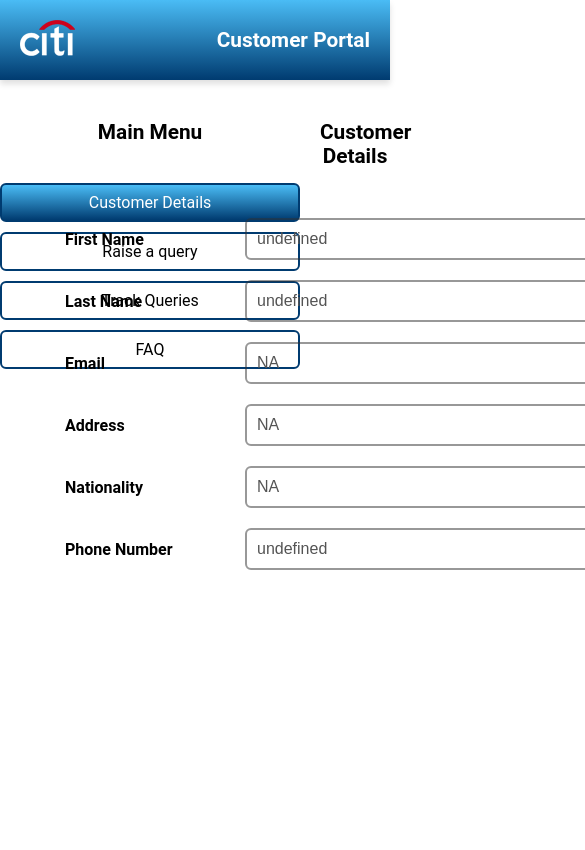
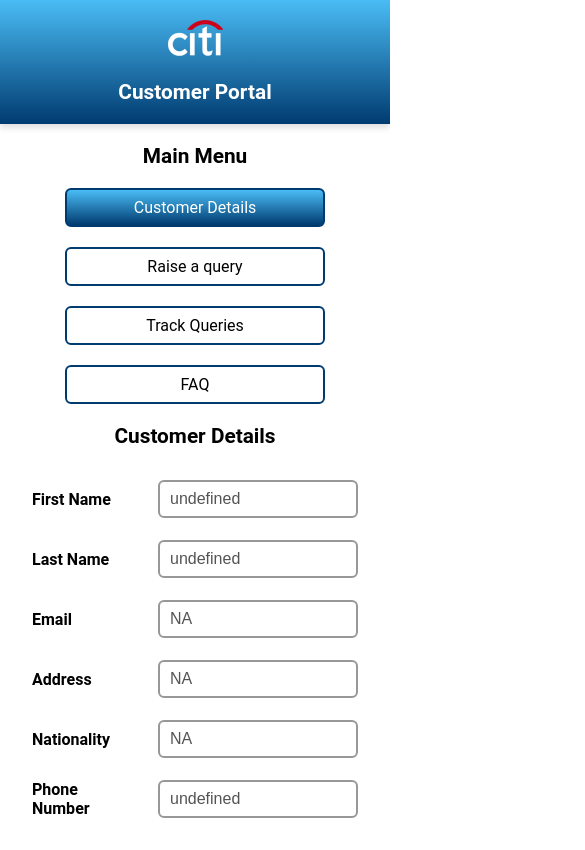
Before and after one commit to Bala-Logesh/Ode_to_Code, a website: page public/client/details.html in a window 390 px wide. Shown: the top 850 px of the page, 585 px wide, since content can reach past the window. Drawn offline with Linux system fonts and the light colour scheme.

Commit message:
Fixed clients website

```diff
--- a/public/client/details.html
+++ b/public/client/details.html
@@ -5,26 +5,26 @@
         <meta http-equiv="X-UA-Compatible" content="IE=edge" />
         <meta name="viewport" content="width=device-width, initial-scale=1.0" />
 
-        <link rel="stylesheet" href="/css/index.css" />
-        <link rel="stylesheet" href="/css/client.css" />
+        <link rel="stylesheet" href="/css/style.css" />
 
         <title>Customer Website</title>
     </head>
     <body>
         <div class="two-row-grid">
             <div id="navbar" data-page="client"></div>
-            <div class="two-column-grid">
+            <div class="client-grid">
                 <div class="menu flex-col">
                     <h3 class="title">Main Menu</h3>
-                    <br />
-                    <a href="details.html" class="button active">Customer Details</a>
-                    <a href="raise_query.html" class="button">Raise a query</a>
-                    <a href="track_query.html" class="button">Track Queries</a>
-                    <a href="faq.html" class="button">FAQ</a>
+                    <div class="flex-col">
+                        <a href="details.html" class="button active">Customer Details</a>
+                        <a href="raise_query.html" class="button">Raise a query</a>
+                        <a href="track_query.html" class="button">Track Queries</a>
+                        <a href="faq.html" class="button">FAQ</a>
+                    </div>
                 </div>
-                <di class="client-container flex-col">
+                <di class="client-main-container flex-col">
                     <h3 class="title">Customer Details</h3>
-                    <table id="c_details" class="c_details flex-column"></table>
+                    <table id="c_details" class="c_details"></table>
                 </div>
             </div>
         </div>
--- a/public/css/client.css
+++ /dev/null
@@ -1,76 +0,0 @@
-.form > .flex {
-    gap: 10px;
-}
-
-.form > .flex > input {
-    width: 195px;
-}
-
-.two-column-grid {
-    margin: 40px auto;
-    gap: 20px;
-    width: 100%;
-}
-
-.menu {
-    align-self: start;
-    gap: 10px;
-}
-
-.menu > .button {
-    width: 300px;
-}
-
-.client-container {
-    align-items: start;
-    justify-content: flex-start;
-    min-width: 100%;
-    gap: 20px;
-}
-
-.client-container .title {
-    width: 100%;
-    text-align: center;
-    margin-bottom: 20px;
-}
-
-.question {
-    margin-left: 50px;
-    padding-left: 10px;
-    border-left: 2px solid #003b70;
-}
-
-.c_details {
-    align-self: center;
-    border: none;
-}
-
-.c_details > tr {
-    display: grid;
-    grid-template-columns: 180px 1fr;
-    padding: 10px;
-    align-items: center;
-    border: none;
-}
-
-.c_details td {
-    border: none;
-}
-
-.tasks {
-    margin-top: 0;
-    margin: 0 auto;
-}
-
-.tasks tr td:nth-child(3) {
-    width: 200px;
-    text-overflow: hidden;
-}
-
-.tasks tr td:nth-child(4) {
-    width: 355px;
-}
-
-.raise-query {
-    align-self: center;
-}
--- a/public/css/index.css
+++ b/public/css/index.css
@@ -36,6 +36,7 @@
 .nav-container {
     background: linear-gradient(to bottom, #4abcf5, #003b70);
     color: white;
+    margin: 0 auto;
     box-shadow: 0 4px 6px 0 #00000020;
 }
 
@@ -77,7 +78,7 @@
     padding: 10px;
 }
 
-button,
+/* button,
 select,
 textarea,
 .button {
@@ -91,7 +92,7 @@
 .active {
     color: white;
     background: linear-gradient(to bottom, #4abcf5, #003b70);
-}
+} */
 
 select,
 textarea {
@@ -114,10 +115,6 @@
 .danger,
 .back {
     width: 150px;
-}
-
-.pointer {
-    cursor: pointer;
 }
 
 .success:hover {
--- /dev/null
+++ b/public/css/style.css
@@ -0,0 +1,226 @@
+/* ================================================== Resets ================================================== */
+* {
+    margin: 0;
+    padding: 0;
+    box-sizing: border-box;
+}
+
+.html {
+    height: 100vh;
+    overflow: hidden;
+}
+
+body {
+    font-family: 'Roboto', sans-serif;
+}
+
+a {
+    text-decoration: none;
+    text-align: center;
+    color: inherit;
+}
+
+input,
+button {
+    border: 0;
+    outline: none;
+    background-color: transparent;
+    font-size: 1rem;
+}
+
+button {
+    cursor: pointer;
+}
+
+/* ================================================== Forms ================================================== */
+.form {
+    gap: 20px;
+    margin: 10px auto 20px;
+}
+
+button,
+select,
+textarea,
+input {
+    width: 400px;
+    padding: 8px 10px;
+    border: 2px solid #003b70;
+    border-radius: 6px;
+}
+
+input {
+    border: 2px solid #33333380;
+}
+
+input:focus,
+input:active {
+    border: 2px solid #003b70;
+}
+
+select,
+textarea {
+    font: inherit;
+    outline: none;
+    background: transparent;
+    -webkit-appearance: none;
+}
+
+/* ================================================== Grid ================================================== */
+.two-row-grid {
+    display: grid;
+    grid-template-rows: auto 1fr;
+    height: 100vh;
+}
+
+.client-grid {
+    display: grid;
+    grid-template-columns: 300px 1fr;
+    max-width: 1200px;
+    padding: 20px;
+    margin: 0 auto;
+    width: 100%;
+    align-items: start;
+}
+
+/* ================================================== Flex ================================================== */
+.flex {
+    display: flex;
+    justify-content: center;
+    align-items: center;
+}
+
+.flex-col {
+    display: flex;
+    flex-direction: column;
+    justify-content: center;
+    align-items: center;
+}
+
+/* ================================================== Navbar ================================================== */
+.nav-container {
+    background: linear-gradient(to bottom, #4abcf5, #003b70);
+    color: white;
+    box-shadow: 0 4px 6px 0 #00000020;
+    margin: 0 auto;
+}
+
+.navbar {
+    max-width: 1200px;
+    padding: 20px;
+    margin: 0 auto;
+}
+
+.navbar.flex {
+    justify-content: space-between;
+}
+
+.navbar > .title {
+    cursor: pointer;
+}
+
+.logo {
+    max-width: 60px;
+}
+
+/* ================================================== Client ================================================== */
+.client-grid > .menu.flex-col,
+.client-grid > .menu.flex-col .flex-col {
+    gap: 20px;
+}
+
+.client-grid > .menu .button {
+    width: 260px;
+}
+
+.client-grid > .client-main-container.flex-col {
+    gap: 20px;
+}
+
+.client-grid > .client-main-container .c_details td {
+    padding: 10px;
+    margin: 10px;
+}
+
+.client-grid > .client-main-container .c_details td > input {
+    width: 260px;
+}
+
+.table {
+    border-collapse: collapse;
+}
+
+.table th,
+.table td {
+    border: 2px solid black;
+    padding: 10px;
+}
+
+.question {
+    padding-left: 10px;
+    border-left: 2px solid #003b70;
+}
+
+/* ================================================== Utils ================================================== */
+.title {
+    font-size: 1.3rem;
+}
+
+.gap-20 {
+    gap: 20px;
+}
+
+.button {
+    width: 400px;
+    padding: 8px 10px;
+    border: 2px solid #003b70;
+    border-radius: 6px;
+}
+
+.button:hover,
+.active {
+    color: white;
+    background: linear-gradient(to bottom, #4abcf5, #003b70);
+}
+
+.link {
+    text-decoration: underline;
+    cursor: pointer;
+}
+
+.link:hover {
+    color: darkblue;
+}
+
+/* ================================================== Media Queries ================================================== */
+@media screen and (max-width: 780px) {
+    .client-grid {
+        grid-template-rows: auto 1fr;
+        grid-template-columns: 1fr;
+        gap: 20px;
+    }
+
+    .client-grid > .menu.flex-col .flex-col {
+        flex-direction: row;
+        flex-wrap: wrap;
+    }
+}
+
+@media screen and (max-width: 440px) {
+    button,
+    select,
+    textarea,
+    input,
+    .button {
+        width: 90vw;
+    }
+
+    .navbar.flex {
+        justify-content: center;
+        flex-direction: column;
+        gap: 20px;
+    }
+
+    .client-grid > .client-main-container > .c_details td > input {
+        width: 200px;
+    }
+}
--- a/public/js/navbar.js
+++ b/public/js/navbar.js
@@ -35,29 +35,29 @@
 }
 
 if (page === 'main') {
-    title = `<h3 class='title'>Main Static Navigation</h3>`
+    title = `<h3 class='title' style="cursor: default;">Main Static Navigation</h3>`
 } else if (page === 'client') {
     const client_id = localStorage.getItem('client_id')
-    title = `<h3 class='title pointer' onClick="clientReset()">${
+    title = `<h3 class='title' onClick="clientReset()">${
         client_id ? 'Welcome' : 'Customer Portal'
     }</h3>`
 } else if (page === 'checker') {
-    title = `<h3 class='title pointer' onClick="checkerReset()">Checker Page</h3>`
+    title = `<h3 class='title' onClick="checkerReset()">Checker Page</h3>`
 } else if (page === 'manager') {
     const m_id = localStorage.getItem('m_id')
-    title = `<h3 class='title pointer' onClick="managerReset()">${
+    title = `<h3 class='title' onClick="managerReset()">${
         m_id ? 'Welcome' : 'Manager Portal'
     }</h3>`
 } else if (page === 'admin') {
     const a_id = localStorage.getItem('a_id')
-    title = `<h3 class='title pointer' onClick="adminReset()">${
+    title = `<h3 class='title' onClick="adminReset()">${
         a_id ? 'Welcome' : 'Admin Portal'
     }</h3>`
 }
 
 navbar.innerHTML = `
     <div class='nav-container'>
-        <nav class='navbar flex-jcsb'>
+        <nav class='navbar flex'>
             <a href='/index.html'>
                 <img class='logo' src='../images/citi.png' alt='Citi Logo' />
             </a>
```
Also changed, not shown: public/client/faq.html (+9 -9 lines), public/client/index.html (+1 -2 lines), public/client/raise_query.html (+11 -15 lines), public/client/signup.html (+7 -10 lines), public/client/track_query.html (+11 -11 lines), public/index.html (+2 -3 lines).
